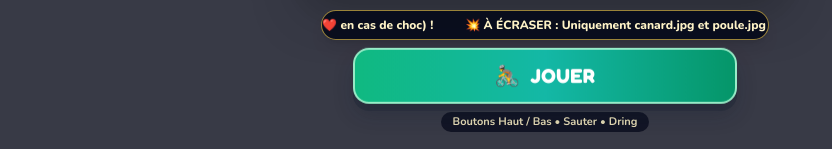
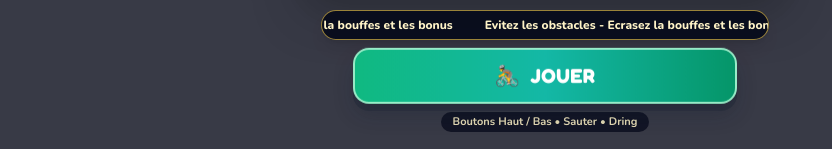
Before and after one commit to LaPie52/ludovelo, a plain HTML site: page index.html in a window 1280 px wide. Shown: the part 648-797 px from the top of the page, 95-927 px from the left. Drawn offline with nearby package versions, Linux system fonts and the light colour scheme.

Commit message:
Add files via upload

```diff
--- a/index.html
+++ b/index.html
@@ -223,12 +223,10 @@
             <div class="w-full max-w-md flex flex-col items-center gap-2 z-10">
                 <div class="w-full overflow-hidden rounded-full bg-slate-950/85 border border-amber-300/60 py-1.5 shadow-lg">
                     <div class="marquee-track text-[11px] sm:text-xs font-extrabold text-amber-100 whitespace-nowrap">
-                        <span class="mx-4">🚫 À ÉVITER : Les trous et les autres obstacles (perte de 1 ❤️ en cas de choc) !</span>
-                        <span class="mx-4">💥 À ÉCRASER : Uniquement canard.jpg et poule.jpg (+20 pts, sans perdre de cœur) !</span>
-                        <span class="mx-4">🧺 À RAMASSER : Bánh mì, Phở et fruits !</span>
-                        <span class="mx-4">🚫 À ÉVITER : Les trous et les autres obstacles (perte de 1 ❤️ en cas de choc) !</span>
-                        <span class="mx-4">💥 À ÉCRASER : Uniquement canard.jpg et poule.jpg (+20 pts, sans perdre de cœur) !</span>
-                        <span class="mx-4">🧺 À RAMASSER : Bánh mì, Phở et fruits !</span>
+                        <span class="mx-4">Evitez les obstacles - Ecrasez la bouffes et les bonus</span>
+                        <span class="mx-4">Evitez les obstacles - Ecrasez la bouffes et les bonus</span>
+                        <span class="mx-4">Evitez les obstacles - Ecrasez la bouffes et les bonus</span>
+                        <span class="mx-4">Evitez les obstacles - Ecrasez la bouffes et les bonus</span>
                     </div>
                 </div>
 
```
